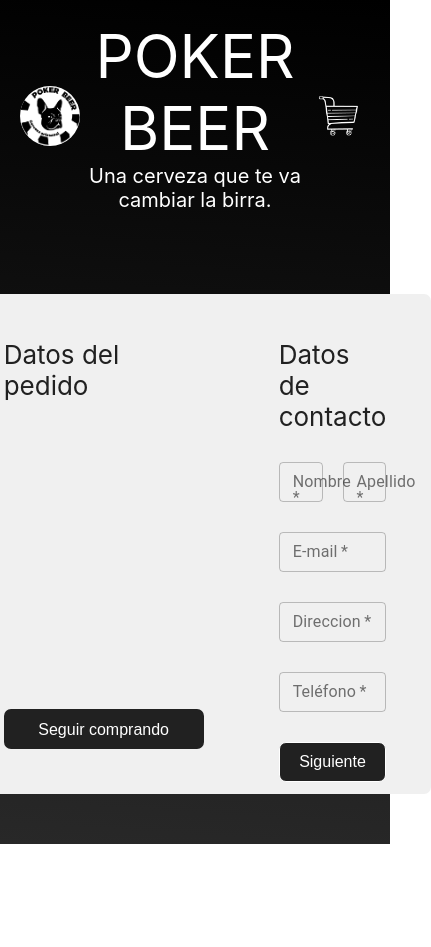
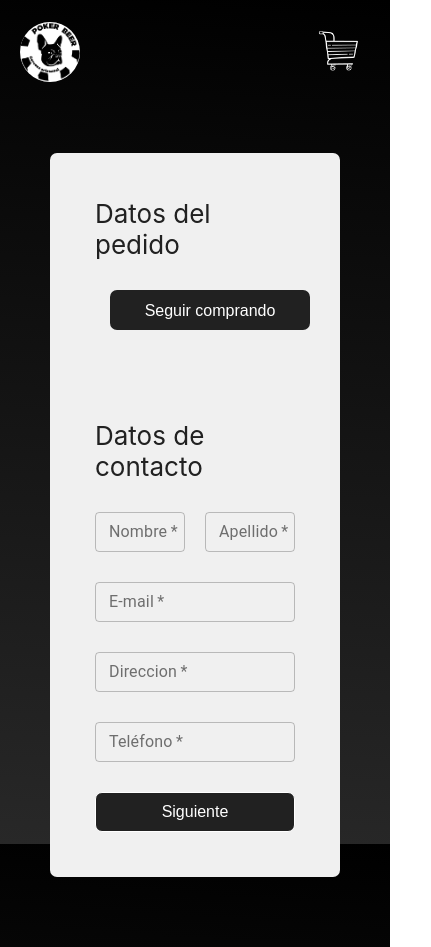
Before and after one commit to nazabalm/pokerbeer, a React (Create React App) app: page /order/1 in a window 390 px wide. Shown: the whole page, 431 px wide, since content can reach past the window. Before the commit the page ends 844 px from the top, so only its background shows below. Built offline with nearby package versions, Linux system fonts and the light colour scheme.

Commit message:
item mobile styles

```diff
--- a/src/App.tsx
+++ b/src/App.tsx
@@ -27,6 +27,8 @@
           alignSelf: "stretch",
           display: "flex",
           justifyContent: "center",
+          paddingTop: 20,
+          paddingBottom: 20,
         }}
       >
         <Switch>
--- a/src/components/Header/styles.ts
+++ b/src/components/Header/styles.ts
@@ -1,50 +1,56 @@
-import { createUseStyles } from 'react-jss';
+import { createUseStyles } from "react-jss";
 
 const useStyles = createUseStyles({
   logo: {
     height: 60,
-      width: 'auto',
-      borderRadius: '50%',
-      backgroundColor: 'white',
+    width: "auto",
+    borderRadius: "50%",
+    backgroundColor: "white",
   },
 
   container: {
-      maxWidth: '100%',
-      display: 'flex',
-      justifyContent: 'space-between',
+    maxWidth: "100%",
+    display: "flex",
+    justifyContent: "space-between",
     paddingBottom: 0,
-      backgroundColor: 'transparent',
-      alignItems: 'center',
+    backgroundColor: "transparent",
+    alignItems: "center",
     padding: 20,
   },
 
   cart: {
     width: 60,
-      cursor: 'pointer',
-      transition: 'all 0.3s ease',
-      '&:hover': {
-        opacity: '0.5',
-        transform: 'scale(1.2)'
-      }
+    cursor: "pointer",
+    transition: "all 0.3s ease",
+    "&:hover": {
+      opacity: "0.5",
+      transform: "scale(1.2)",
+    },
   },
 
   title: {
-    color: 'white',
+    color: "white",
     fontSize: 60,
     margin: 0,
-    textAlign: 'center'
+    textAlign: "center",
   },
 
   subtitle: {
-    color: 'white',
+    color: "white",
     fontSize: 20,
     margin: 0,
-    textAlign: 'center'
+    textAlign: "center",
   },
 
   text: {
     flex: 1,
-  }
+  },
+
+  "@media (max-width: 600px)": {
+    text: {
+      display: "none",
+    },
+  },
 });
 
 export default useStyles;
--- a/src/components/Item/index.tsx
+++ b/src/components/Item/index.tsx
@@ -23,8 +23,8 @@
         scale: 1.05,
         transition: { duration: 0.3 },
       }}
+      className={classes.container}
     >
-      <div className={classes.container}>
       <button className={classes.info} onClick={() => onClick(product)}>
         i
       </button>
@@ -37,7 +37,6 @@
             addItem({ product, quantity: 1 });
           }}
         />
-        </div>
       </div>
     </motion.div>
   );
@@ -56,23 +55,28 @@
 }: ProductItemDetailsProps) => {
   const classes = useStyles();
   return (
-    <motion.div layoutId={product.id}>
-      <div className={classes.containerDetails}>
+    <motion.div layoutId={product.id} className={classes.containerDetails}>
       <img
         src={closeIcon}
         alt="close icon"
         className={classes.close}
         onClick={onClose}
       />
-        <img src={product.image} alt={product.name} className={classes.image} />
       <div className={classes.data}>
         <h1>{product.name}</h1>
+        <div className={classes.imageDescription}>
+          <img
+            src={product.image}
+            alt={product.name}
+            className={classes.image}
+          />
           <p>
             Lorem ipsum dolor sit amet, consectetur adipiscing elit. Sed et
             purus non enim aliquam gravida. Aenean leo neque, laoreet nec turpis
             vitae, pretium tristique sapien. Pellentesque imperdiet nibh vitae
             sollicitudin aliquet.
           </p>
+        </div>
         <div className={classes.footerModal}>
           <h1 className={classes.price}>${product.price}</h1>
           <Button
@@ -83,7 +87,6 @@
           />
         </div>
       </div>
-      </div>
     </motion.div>
   );
 };
--- a/src/components/Item/styles.ts
+++ b/src/components/Item/styles.ts
@@ -1,71 +1,71 @@
-import { createUseStyles } from 'react-jss';
+import { createUseStyles } from "react-jss";
 
 const useStyles = createUseStyles({
   container: {
-    display: 'flex',
-    flexDirection: 'column',
-    justifyContent: 'center',
-    alignItems: 'center',
+    display: "flex",
+    flexDirection: "column",
+    justifyContent: "center",
+    alignItems: "center",
     borderRadius: 7,
-    backgroundColor: '#1f1f1f',
+    backgroundColor: "#1f1f1f",
     margin: 30,
-    position: 'relative',
+    position: "relative",
   },
 
   footer: {
-    display: 'flex',
+    display: "flex",
     margin: 20,
     marginTop: 0,
   },
 
   info: {
-    alignSelf: 'flex-end',
+    alignSelf: "flex-end",
     padding: 0,
     height: 20,
     width: 20,
-    cursor: 'pointer',
-    backgroundColor: 'black',
-    color: 'white',
-    border: '2px solid white',
-    outline: 'none',
-    borderRadius: '100%',
-    transition: 'all 0.3s ease',
-    position: 'absolute',
-    top:25,
+    cursor: "pointer",
+    backgroundColor: "black",
+    color: "white",
+    border: "2px solid white",
+    outline: "none",
+    borderRadius: "100%",
+    transition: "all 0.3s ease",
+    position: "absolute",
+    top: 25,
     right: 25,
-    '&:active': {
-      outline: 'none'
+    "&:active": {
+      outline: "none",
     },
-    '&:hover':{
-      color: 'black',
-    transition: 'all 0.3s ease',
-    backgroundColor: 'white',
-      transform: 'scale(1.2)'
-    }
+    "&:hover": {
+      color: "black",
+      transition: "all 0.3s ease",
+      backgroundColor: "white",
+      transform: "scale(1.2)",
+    },
   },
 
   containerDetails: {
-    display: 'flex',
+    display: "flex",
     borderRadius: 7,
+    minWidth: 550,
     padding: 20,
-    backgroundColor: '#1f1f1f',
+    backgroundColor: "#1f1f1f",
+    justifyContent: "center",
   },
 
   data: {
-    display: 'flex',
-    flexDirection: 'column',
-    color: 'white',
+    display: "flex",
+    flexDirection: "column",
+    color: "white",
     maxWidth: 300,
-    textAlign: 'center',
-    margin: 30,
-    '& p': {
-      textAlign: 'justify'
-    }
+    textAlign: "center",
+    "& p": {
+      textAlign: "justify",
+    },
   },
 
   image: {
-    height: 400,
-    width: 'auto',
+    width: 100,
   },
 
   price: {
@@ -73,10 +73,10 @@
   },
 
   footerModal: {
-    display: 'flex',
+    display: "flex",
     flex: 1,
-    alignItems: 'flex-end',
-    justifyContent: 'space-between',
+    alignItems: "flex-end",
+    justifyContent: "space-between",
   },
 
   button: {
@@ -85,18 +85,41 @@
 
   close: {
     width: 15,
-    height: 'auto',
+    height: "auto",
     opacity: 1,
-    position: 'absolute',
-    cursor: 'pointer',
+    position: "absolute",
+    cursor: "pointer",
     top: 15,
     right: 15,
-    transition: 'all 0.3s ease',
-    '&:hover': {
-      transform: 'scale(1.2)',
+    transition: "all 0.3s ease",
+    "&:hover": {
+      transform: "scale(1.2)",
       opacity: 0.6,
-      transition: 'all 0.3s ease',
-    }
+      transition: "all 0.3s ease",
+    },
+  },
+
+  imageDescription: {
+    display: "flex",
+  },
+
+  "@media (max-width: 600px)": {
+    containerDetails: {
+      padding: 0,
+      width: "100%",
+      minHeight: "100%",
+      borderRadius: 0,
+      minWidth: 0,
+    },
+
+    container: {
+      margin: 10,
+    },
+
+    imageDescription: {
+      flexDirection: "column",
+      alignItems: "center",
+    },
   },
 });
 
--- a/src/components/Order/Container.tsx
+++ b/src/components/Order/Container.tsx
@@ -1,17 +1,13 @@
-import React from 'react';
+import React from "react";
+import useStyles from "./styles";
 
-const OrderContainer = ({ children }: { children: React.ReactNode[] | React.ReactNode }) => {
-
-  return <div style={{
-    flex: 1, height: 500,
-    maxWidth: 900,
-    alignSelf: 'center',
-    margin: 50, borderRadius: 7,
-    backgroundColor: '#f0f0f0',
-    display: 'flex',
-  }}>
-    {children}
-  </div>
-}
+const OrderContainer = ({
+  children,
+}: {
+  children: React.ReactNode[] | React.ReactNode;
+}) => {
+  const classes = useStyles();
+  return <div className={classes.container}>{children}</div>;
+};
 
 export default OrderContainer;
--- /dev/null
+++ b/src/components/Order/styles.ts
@@ -0,0 +1,23 @@
+import { createUseStyles } from "react-jss";
+
+const useStyles = createUseStyles({
+  container: {
+    flex: 1,
+    height: 500,
+    maxWidth: 900,
+    alignSelf: "center",
+    margin: 50,
+    borderRadius: 7,
+    backgroundColor: "#f0f0f0",
+    display: "flex",
+  },
+
+  "@media (max-width: 750px)": {
+    container: {
+      flexDirection: "column",
+      height: "unset",
+    },
+  },
+});
+
+export default useStyles;
--- a/src/components/Product/styles.ts
+++ b/src/components/Product/styles.ts
@@ -1,12 +1,12 @@
-import { createUseStyles } from 'react-jss';
+import { createUseStyles } from "react-jss";
 
 const useStyles = createUseStyles({
   container: {
     margin: 20,
-    display: 'flex',
-    flexDirection: 'column',
-    alignItems: 'center',
-    marginTop: 0
+    display: "flex",
+    flexDirection: "column",
+    alignItems: "center",
+    marginTop: 0,
   },
 
   image: {
@@ -14,30 +14,37 @@
     margin: 10,
     paddingLeft: 50,
     paddingRight: 50,
-    height: 'auto',
+    height: "auto",
   },
 
   data: {
     padding: 20,
-    alignSelf: 'stretch',
-    display: 'flex',
-    justifyContent: 'space-between',
-    alignItems: 'center',
-    textAlign: 'center',
-    fontWeight: '700',
+    alignSelf: "stretch",
+    display: "flex",
+    justifyContent: "space-between",
+    alignItems: "center",
+    textAlign: "center",
+    fontWeight: "700",
     fontSize: 17,
     paddingBottom: 0,
   },
 
   name: {
     fontWeight: 700,
-    marginBottom: 0
+    marginBottom: 0,
   },
 
   description: {
     fontSize: 14,
-    fontWeight: '300'
-  }
+    fontWeight: "300",
+  },
+
+  "@media (max-width: 600px)": {
+    image: {
+      paddingLeft: 70,
+      paddingRight: 70,
+    },
+  },
 });
 
 export default useStyles;
--- a/src/components/common/ModalContainer/index.tsx
+++ b/src/components/common/ModalContainer/index.tsx
@@ -1,24 +1,29 @@
-import React from 'react';
-import { motion } from 'framer-motion';
+import React from "react";
+import { motion } from "framer-motion";
 
 const ModalContainer = ({ children }: { children: JSX.Element }) => {
-  return <motion.div
+  return (
+    <motion.div
       initial={{ opacity: 0 }}
       animate={{ opacity: 1 }}
       exit={{ opacity: 0 }}
       style={{
         display: "flex",
         position: "fixed",
+        overflow: "scroll",
         height: "100vh",
         width: "100vw",
         background: "rgba(0,0,0,0.6)",
         top: 0,
         left: 0,
         zIndex: 100,
-      justifyContent: 'center',
-      alignItems: 'center',
+        justifyContent: "center",
+        alignItems: "center",
       }}
-  >{children}</motion.div>
-}
+    >
+      {children}
+    </motion.div>
+  );
+};
 
 export default ModalContainer;
--- a/src/layouts/Order/styles.ts
+++ b/src/layouts/Order/styles.ts
@@ -1,30 +1,30 @@
-import { createUseStyles } from 'react-jss';
-import theme from 'theme';
+import { createUseStyles } from "react-jss";
+import theme from "theme";
 
 const useStyles = createUseStyles({
   container: {
-    display: 'flex',
+    display: "flex",
     borderBottom: `1px solid ${theme.palette.black[300]}`,
-    justifyContent: 'space-between',
-    alignSelf: 'stretch',
-    alignItems: 'center',
+    justifyContent: "space-between",
+    alignSelf: "stretch",
+    alignItems: "center",
     margin: 10,
     marginTop: 0,
     padding: 7,
-    '& p': {
-      color: 'black',
-    }
+    "& p": {
+      color: "black",
+    },
   },
 
   image: {
-    width: 'auto',
+    width: "auto",
     height: 80,
   },
 
   price: {
     width: 80,
     fontSize: 24,
-    fontWeight: 200
+    fontWeight: 200,
   },
 
   name: {
@@ -32,19 +32,19 @@
   },
 
   quantity: {
-    cursor: 'pointer',
-    background: 'white',
-    border: '1px solid black',
+    cursor: "pointer",
+    background: "white",
+    border: "1px solid black",
     padding: 0,
     marign: 0,
     borderRadius: 7,
-    alignSelf: 'stretch',
+    alignSelf: "stretch",
     width: 50,
-    alignItems: 'center',
-    outline: 'none',
-    '&:active': {
-      outline: 'none',
-    }
+    alignItems: "center",
+    outline: "none",
+    "&:active": {
+      outline: "none",
+    },
   },
 
   left: {
@@ -53,14 +53,14 @@
     borderRightWidth: 0,
   },
 
-  quantityText:{
-    display: 'flex',
-    alignItems: 'center',
-    borderTop: '1px solid black',
-    borderBottom: '1px solid black',
+  quantityText: {
+    display: "flex",
+    alignItems: "center",
+    borderTop: "1px solid black",
+    borderBottom: "1px solid black",
     margin: 0,
-    background: 'white',
-    alignSelf: 'stretch',
+    background: "white",
+    alignSelf: "stretch",
   },
 
   right: {
@@ -70,17 +70,19 @@
   },
 
   quantityContainer: {
-    display: 'flex',
+    display: "flex",
     height: 25,
-    alignItems: 'center',
+    alignItems: "center",
     flex: 1,
   },
 
   center: {
-    display: 'flex',
-    flexDirection: 'column',
-    alignItems: 'center',
-  }
+    display: "flex",
+    flexDirection: "column",
+    alignItems: "center",
+  },
+
+  "@media (max-width: 600px)": {},
 });
 
 export default useStyles;
```
Lines whose indentation alone changed are shown as unchanged.
